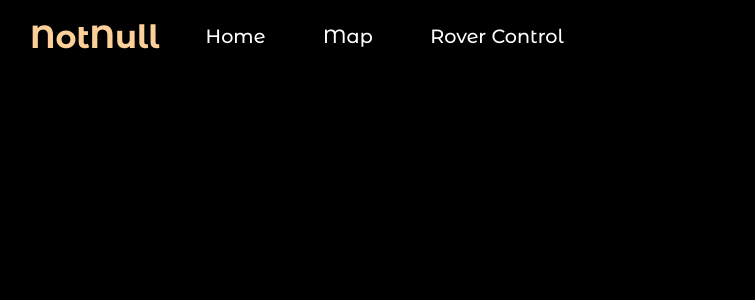
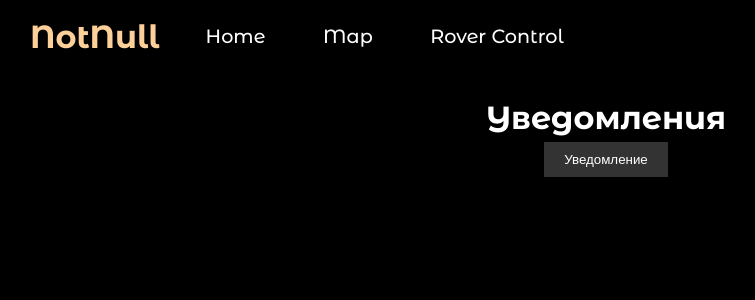
Before and after one commit to Tifftal/MarsRoverControlCenter, a React (Vite) app in the folder MarsRover/: page /notification in a window 1280 px wide. Shown: the top 300 px of the page, without its empty margins (34-789 px from the left). Built offline with nearby package versions, Linux system fonts and the light colour scheme.

Commit message:
notification added

```diff
--- a/MarsRover/src/App.jsx
+++ b/MarsRover/src/App.jsx
@@ -5,6 +5,7 @@ import MainPage from './pages/MainPage/MainPage';
 import { Map } from './pages/Map/Map';
 import Control from './pages/RoverControl/Control';
 import Navbar from './shared/Navbar/Navbar';
+import NotificationTest from './widgets/Notification/NotificationTest';
 
 function App() {
   const [count, setCount] = useState(0)
@@ -16,6 +17,7 @@ function App() {
         <Route path="/" element={<MainPage />} />
         <Route path="/map" element={<Map />} />
         <Route path="/control" element={<Control />} />
+        <Route path="/notification" element={<NotificationTest />} />
       </Routes>
     </BrowserRouter>
   )
--- /dev/null
+++ b/MarsRover/src/widgets/Notification/Notification.css
@@ -0,0 +1,70 @@
+.notification {
+    background-color: #333;
+    color: white;
+    padding: 0;
+    margin: 10px;
+    display: flex;
+    justify-content: space-between;
+    align-items: center;
+    transition: all 0.3s;
+    position: fixed;
+    top: 10px;
+    right: 10px;
+    max-width: 400px;
+    opacity: 0;
+    z-index: 999;
+}
+
+.textNtfy {
+    padding: 0 20px;
+}
+
+.closeBtn {
+    background-color: white;
+    padding: 25px;
+    color: black;
+    font-size: 120%;
+    display: flex;
+    align-items: center;
+    justify-content: center;
+    font-weight: 800;
+    text-transform: uppercase;
+}
+
+
+
+.notification.opening {
+    animation: openNotification 0.3s ease-in-out forwards;
+    opacity: 1;
+}
+
+.notification.closing {
+    animation: closeNotification 0.3s ease-in-out forwards;
+}
+
+@keyframes openNotification {
+    from {
+        transform: translateX(100%);
+    }
+
+    to {
+        transform: translateX(0);
+    }
+}
+
+@keyframes closeNotification {
+    from {
+        transform: translateX(0);
+    }
+
+    to {
+        transform: translateX(100%);
+    }
+}
+
+button {
+    background: none;
+    border: none;
+    color: white;
+    cursor: pointer;
+}
--- /dev/null
+++ b/MarsRover/src/widgets/Notification/Notification.jsx
@@ -0,0 +1,32 @@
+import React, { useState, useEffect } from "react";
+import "./Notification.css";
+
+function Notification({ message, onDelete }) {
+    const [isClosing, setIsClosing] = useState(false);
+
+    const closeNotification = () => {
+        setIsClosing(true);
+        setTimeout(() => {
+            onDelete();
+        }, 300);
+    };
+
+    useEffect(() => {
+        if (!isClosing) {
+            const timeoutId = setTimeout(closeNotification, 5000);
+
+            return () => {
+                clearTimeout(timeoutId);
+            };
+        }
+    }, [isClosing]);
+
+    return (
+        <div className={`notification ${isClosing ? "closing" : "opening"}`}>
+            <div className="textNtfy">{message}</div>
+            <button className="closeBtn" onClick={closeNotification}>close</button>
+        </div>
+    );
+}
+
+export default Notification;
--- /dev/null
+++ b/MarsRover/src/widgets/Notification/NotificationTest.css
@@ -0,0 +1,13 @@
+/* App.css */
+.App {
+    text-align: center;
+    margin: 20px;
+}
+
+button {
+    padding: 10px 20px;
+    background-color: #333;
+    color: white;
+    border: none;
+    cursor: pointer;
+}
--- /dev/null
+++ b/MarsRover/src/widgets/Notification/NotificationTest.jsx
@@ -0,0 +1,31 @@
+import React, { useState } from "react";
+import Notification from "./Notification";
+import "./NotificationTest.css";
+
+function App() {
+    const [notifications, setNotifications] = useState([]);
+
+    const createNotification = (message) => {
+        const newNotification = {
+            message,
+            id: notifications.length,
+        };
+        setNotifications([...notifications, newNotification]);
+    };
+
+    const deleteNotification = (id) => {
+        setNotifications(notifications.filter((notification) => notification.id !== id));
+    };
+
+    return (
+        <div className="App">
+            <h1>Уведомления</h1>
+            <button onClick={() => createNotification("да да да это уведомление. чел уже на марсе.")}>Уведомление</button>
+            {notifications.map(({ id, message }) => (
+                <Notification key={id} message={message} onDelete={() => deleteNotification(id)} />
+            ))}
+        </div>
+    );
+}
+
+export default App;
```
